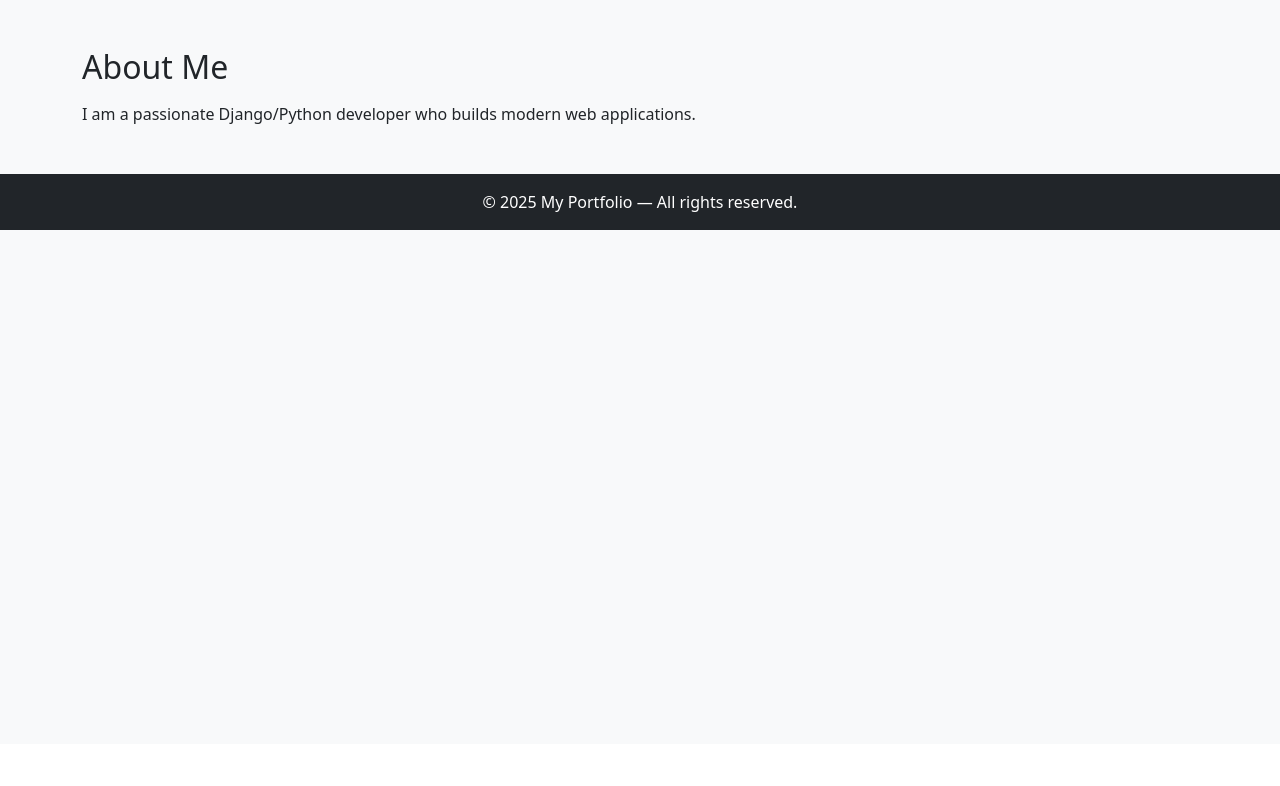
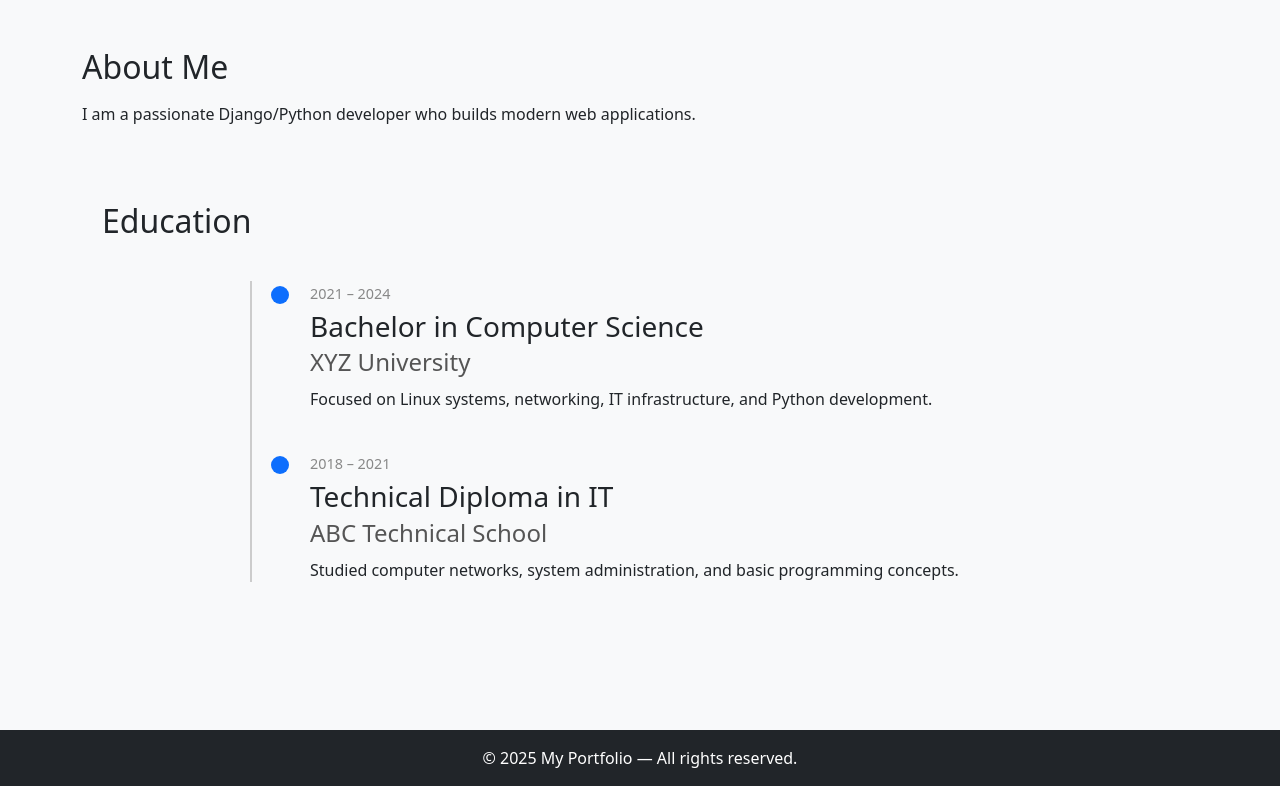
Before and after one commit to bcho77/PythonProject, a Django app: page /about/ in a window 1280 px wide. Shown: the part 56-842 px from the top of the page. Before the commit the page ends 286 px from the top, so only its background shows below. Run offline with Django 5.2, Linux system fonts and the light colour scheme.

Commit message:
edit about.html

```diff
--- a/PortoFolio/core/static/core/style.css
+++ b/PortoFolio/core/static/core/style.css
@@ -10,3 +10,68 @@ footer {
 .dropdown-toggle-split {
     padding-left: 0.25rem;
 }
+
+.section {
+  padding: 60px 20px;
+}
+
+#education h2 {
+  font-size: 2rem;
+  margin-bottom: 40px;
+}
+
+.timeline {
+  position: relative;
+  max-width: 800px;
+  margin: 0 auto;
+  padding-left: 30px;
+}
+
+.timeline::before {
+  content: "";
+  position: absolute;
+  left: 10px;
+  top: 0;
+  width: 2px;
+  height: 100%;
+  background: #ccc;
+}
+
+.timeline-item {
+  position: relative;
+  margin-bottom: 40px;
+}
+
+.timeline-dot {
+  position: absolute;
+  left: 1px;
+  top: 5px;
+  width: 18px;
+  height: 18px;
+  background: #0d6efd;
+  border-radius: 50%;
+}
+
+.timeline-content {
+  padding-left: 40px;
+}
+
+.timeline-date {
+  font-size: 0.9rem;
+  color: #888;
+}
+
+.timeline-content h3 {
+  margin: 5px 0;
+}
+
+.timeline-content h4 {
+  margin: 0;
+  font-weight: 500;
+  color: #555;
+}
+
+.timeline-content p {
+  margin-top: 10px;
+  max-width: 650px;
+}
--- a/PortoFolio/core/templates/core/about.html
+++ b/PortoFolio/core/templates/core/about.html
@@ -7,4 +7,37 @@
     I am a passionate Django/Python developer who builds modern web applications.
 </p>
 
+<section id="education" class="section">
+  <h2>Education</h2>
+
+  <div class="timeline">
+    <div class="timeline-item">
+      <div class="timeline-dot"></div>
+      <div class="timeline-content">
+        <span class="timeline-date">2021 – 2024</span>
+        <h3>Bachelor in Computer Science</h3>
+        <h4>XYZ University</h4>
+        <p>
+          Focused on Linux systems, networking, IT infrastructure, and Python
+          development.
+        </p>
+      </div>
+    </div>
+
+    <div class="timeline-item">
+      <div class="timeline-dot"></div>
+      <div class="timeline-content">
+        <span class="timeline-date">2018 – 2021</span>
+        <h3>Technical Diploma in IT</h3>
+        <h4>ABC Technical School</h4>
+        <p>
+          Studied computer networks, system administration, and basic
+          programming concepts.
+        </p>
+      </div>
+    </div>
+  </div>
+</section>
+
+
 {% endblock %}
```
